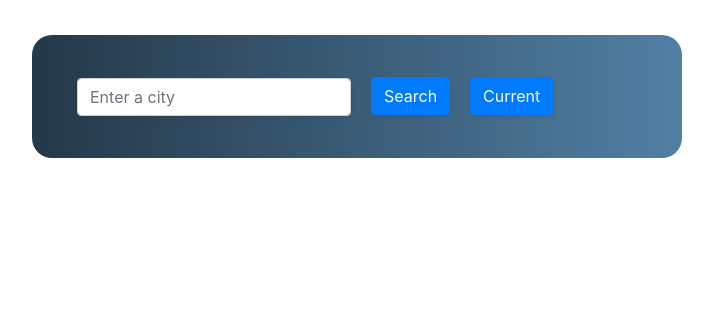
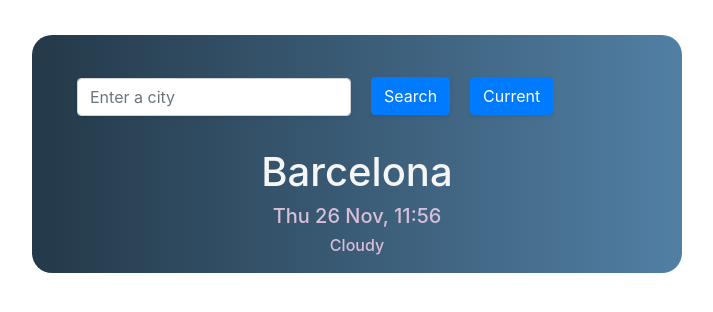
Before and after one commit to MireB/my-react-app, a React (Create React App) app: page / in a window 1280 px wide. Shown: the top 312 px of the page, without its empty margins (283-996 px from the left). Built offline with nearby package versions, Linux system fonts and the light colour scheme.

Commit message:
Added the Location element

```diff
--- /dev/null
+++ b/src/Location.css
@@ -0,0 +1,8 @@
+h1 {
+  color: whitesmoke;
+}
+
+h5,
+h6 {
+  color: thistle;
+}
--- /dev/null
+++ b/src/Location.js
@@ -0,0 +1,27 @@
+import React from "react";
+
+import "./Location.css";
+
+function Location() {
+  let locationData = {
+    city: "Barcelona",
+    date: "Thu 26 Nov",
+    time: "11:56",
+    description: "Cloudy",
+  };
+  return (
+    <div className="Location">
+      <div className="row">
+        <div className="col-12">
+          <h1>{locationData.city}</h1>
+          <h5>
+            {locationData.date}, {locationData.time}
+          </h5>
+          <h6>{locationData.description}</h6>
+        </div>
+      </div>
+    </div>
+  );
+}
+
+export default Location;
--- a/src/WeatherApp.js
+++ b/src/WeatherApp.js
@@ -1,5 +1,6 @@
 import React from "react";
 import SearchingTool from "./SearchingTool";
+import Location from "./Location";
 
 import "./WeatherApp.css";
 
@@ -7,6 +8,7 @@ function WeatherApp() {
   return (
     <div className="container">
       <SearchingTool />
+      <Location />
     </div>
   );
 }
```
Also changed, not shown: 1 other file (tests, documents, lock files or other folders).
